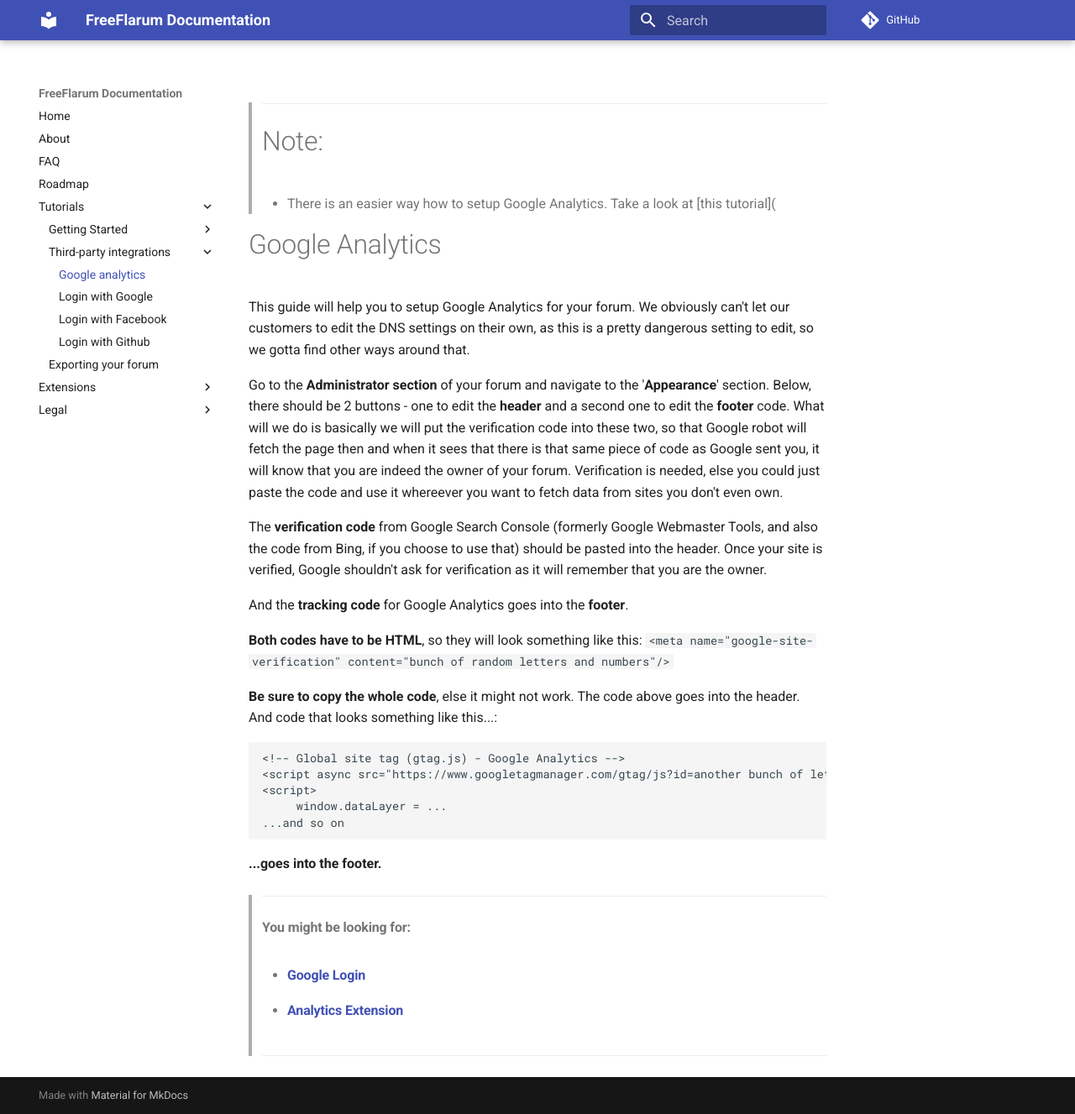
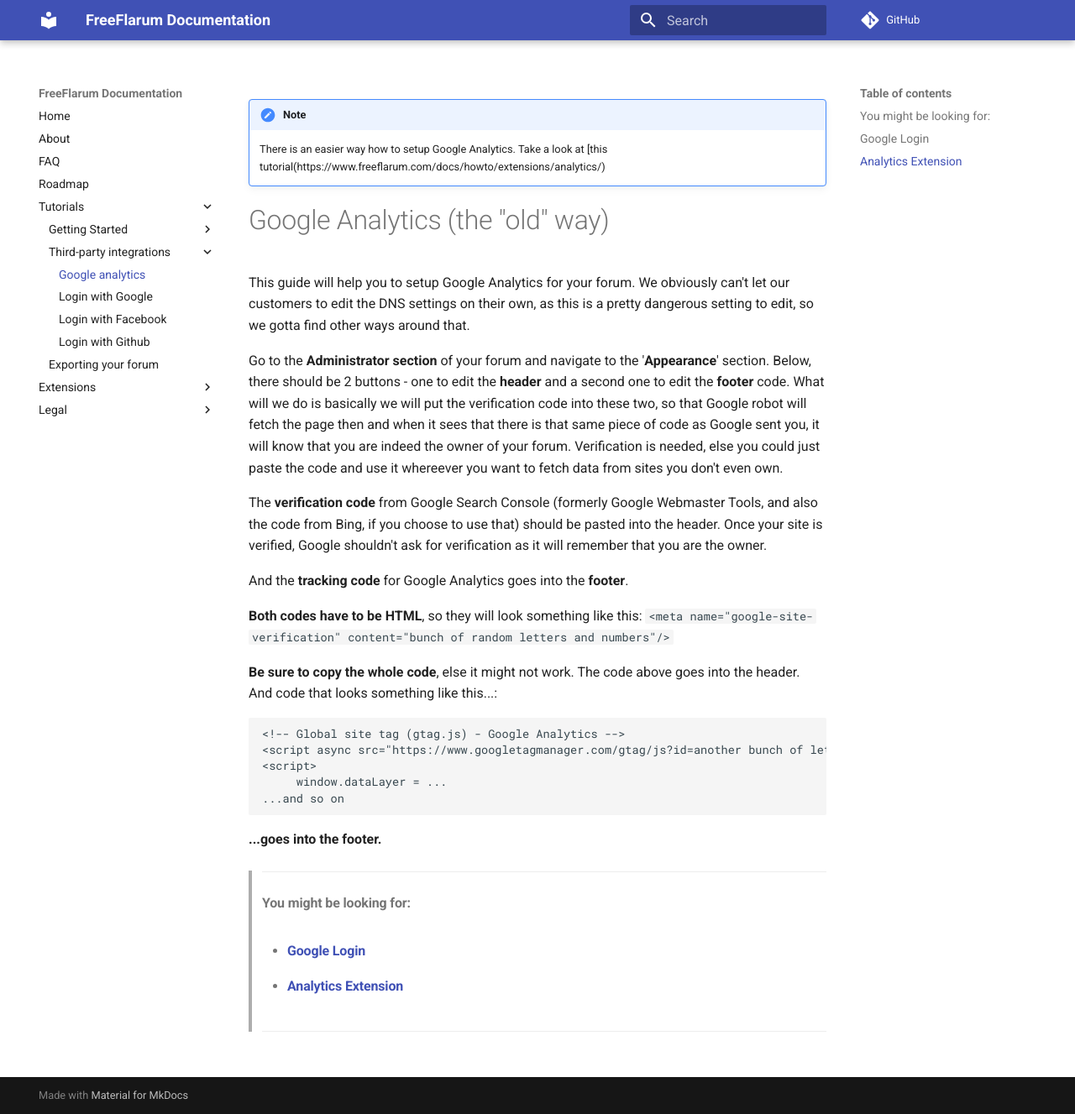
Before and after one commit to FreeFlarum/freeflarum.com, an MkDocs documentation site: the page built from docs/howto/google-analytics.md, in a window 1280 px wide and 1327 px high. Shown: the whole window at 84% size. Built offline with MkDocs 1.6.1 and Material for MkDocs 9.7.7, drawn with Linux system fonts in a browser that asks for light colours; comment, search, counter and statistics services are not loaded.

Commit message:
Update google-analytics.md

```diff
--- a/docs/howto/google-analytics.md
+++ b/docs/howto/google-analytics.md
@@ -1,8 +1,7 @@
-> ---
-> # Note:
-> - There is an easier way how to setup Google Analytics. Take a look at [this tutorial](
+!!! note "Note"
+     There is an easier way how to setup Google Analytics. Take a look at [this tutorial(https://www.freeflarum.com/docs/howto/extensions/analytics/)
 
-# Google Analytics
+# Google Analytics (the "old" way)
 
 This guide will help you to setup Google Analytics for your forum.
 We obviously can't let our customers to edit the DNS settings on their own, as this is a pretty dangerous setting to edit, so we gotta find other ways around that.
```
